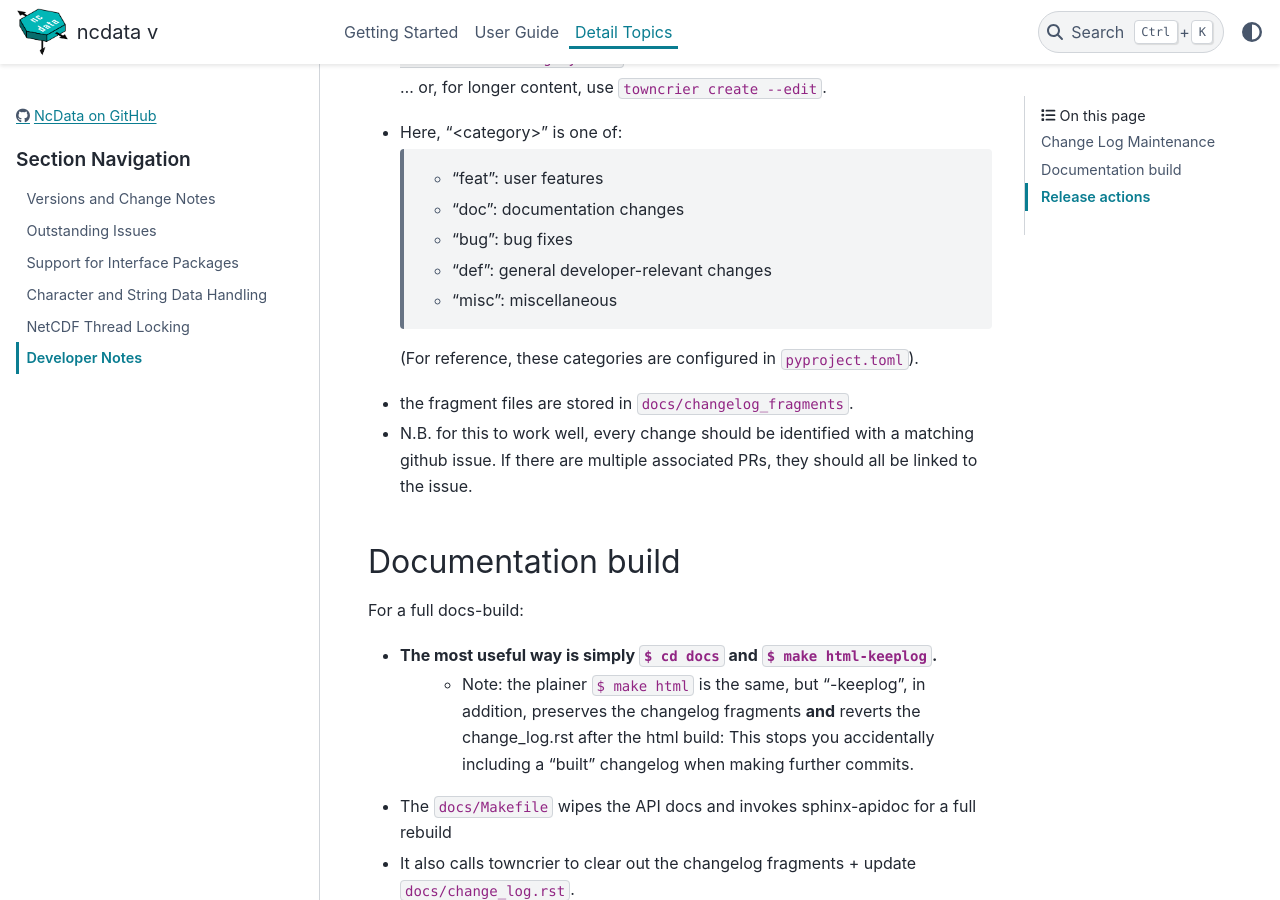
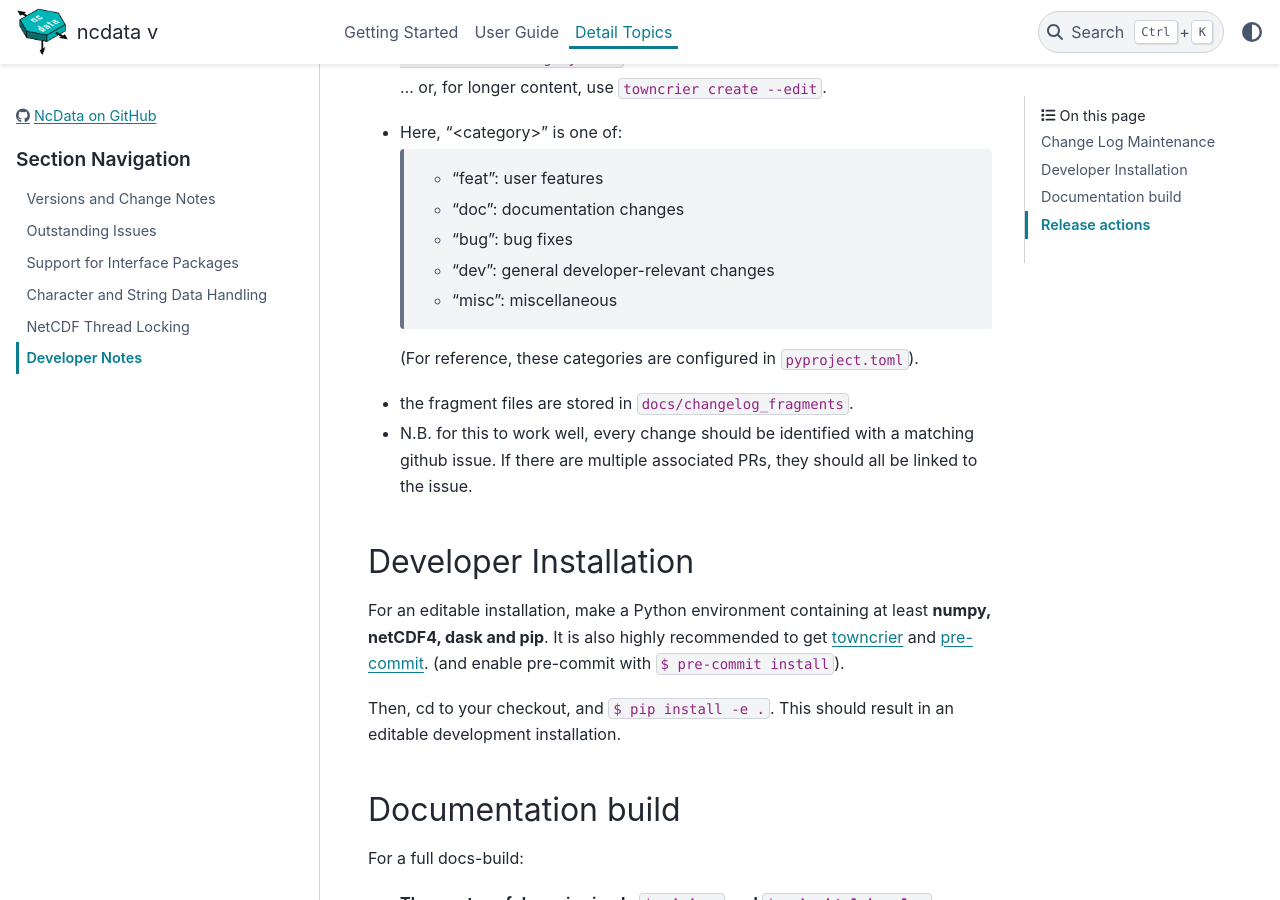
Before and after one commit to pp-mo/ncdata, a Sphinx documentation site: the page built from docs/details/developer_notes.rst, in a window 1280 px wide and 900 px high, scrolled down 432 px. Built offline with Sphinx 7.4.7 and the PyData theme 0.15.4, drawn with Linux system fonts in a browser that asks for light colours; pages that are not in the unit, such as notebooks, are missing from menus; the version number could not be read and is left out; some of the changed text lies outside the part shown.

Commit message:
Update devdocs (#176)
* Odd developer documentation improvements.

* Typo in dev docs.

* Various additional change fragments.

* Fix selective changelog build (for non-bash RTD shell?).

* Tweak whats-new entry.

```diff
--- /dev/null
+++ b/docs/changelog_fragments/173.dev.rst
@@ -0,0 +1 @@
+Fix xarray 2025.09.1 problem.
--- /dev/null
+++ b/docs/changelog_fragments/174.doc.rst
@@ -0,0 +1 @@
+Document how to create a developer installation.
--- /dev/null
+++ b/docs/changelog_fragments/175.dev.rst
@@ -0,0 +1,2 @@
+Test against given Python versions : currently 3.12 and 3.13.
+**Not** python 3.14, for now, due to emerging problems with dependencies (notably Iris).
--- a/docs/details/developer_notes.rst
+++ b/docs/details/developer_notes.rst
@@ -19,7 +19,7 @@ with a ``towncrier`` command-line command:
     * "feat": user features
     * "doc": documentation changes
     * "bug": bug fixes
-    * "def": general developer-relevant changes
+    * "dev": general developer-relevant changes
     * "misc": miscellaneous
 
   (For reference, these categories are configured in ``pyproject.toml``).
@@ -28,6 +28,19 @@ with a ``towncrier`` command-line command:
 
 * N.B. for this to work well, every change should be identified with a matching github issue.
   If there are multiple associated PRs, they should all be linked to the issue.
+
+.. _developer_install:
+
+Developer Installation
+----------------------
+For an editable installation, make a Python environment containing at least **numpy,
+netCDF4, dask and pip**.  It is also highly recommended to get
+`towncrier <https://github.com/twisted/towncrier>`_ and
+`pre-commit <https://github.com/pre-commit/pre-commit>`_.
+(and enable pre-commit with ``$ pre-commit install``).
+
+Then, cd to your checkout, and ``$ pip install -e .``.
+This should result in an editable development installation.
 
 
 Documentation build
--- a/docs/userdocs/getting_started/installation.rst
+++ b/docs/userdocs/getting_started/installation.rst
@@ -28,3 +28,9 @@ Check install
     $ python -c "from ncdata import NcData; print(NcData())"
     <NcData: <'no-name'>
     >
+
+
+Developer Installation
+----------------------
+To work on changes to the ncdata code, you will need an "editable installation".
+See : :ref:`developer_install`.
```
Also changed, not shown: other parts of docs/details/developer_notes.rst (+1 -1 lines), 1 other file.
